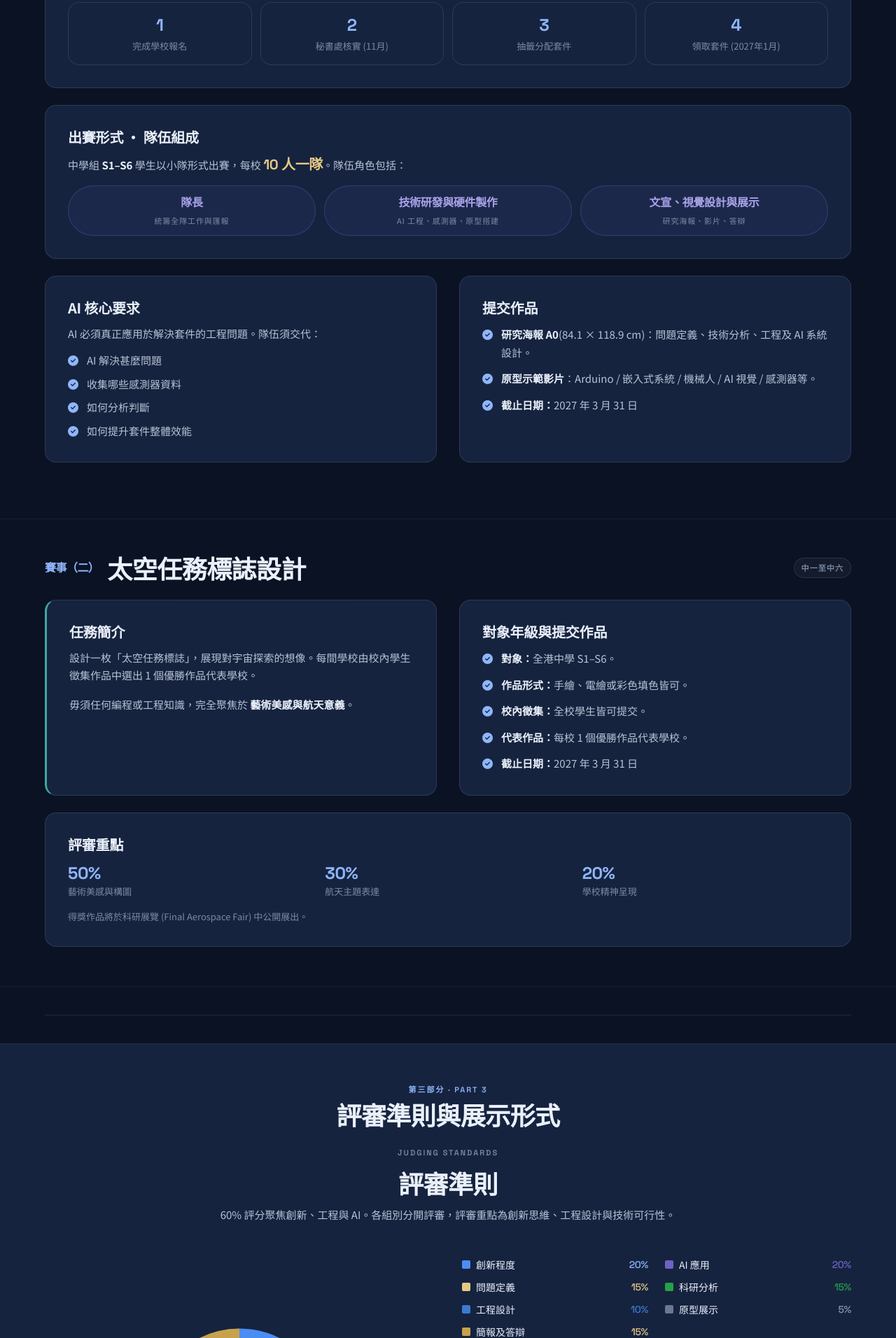
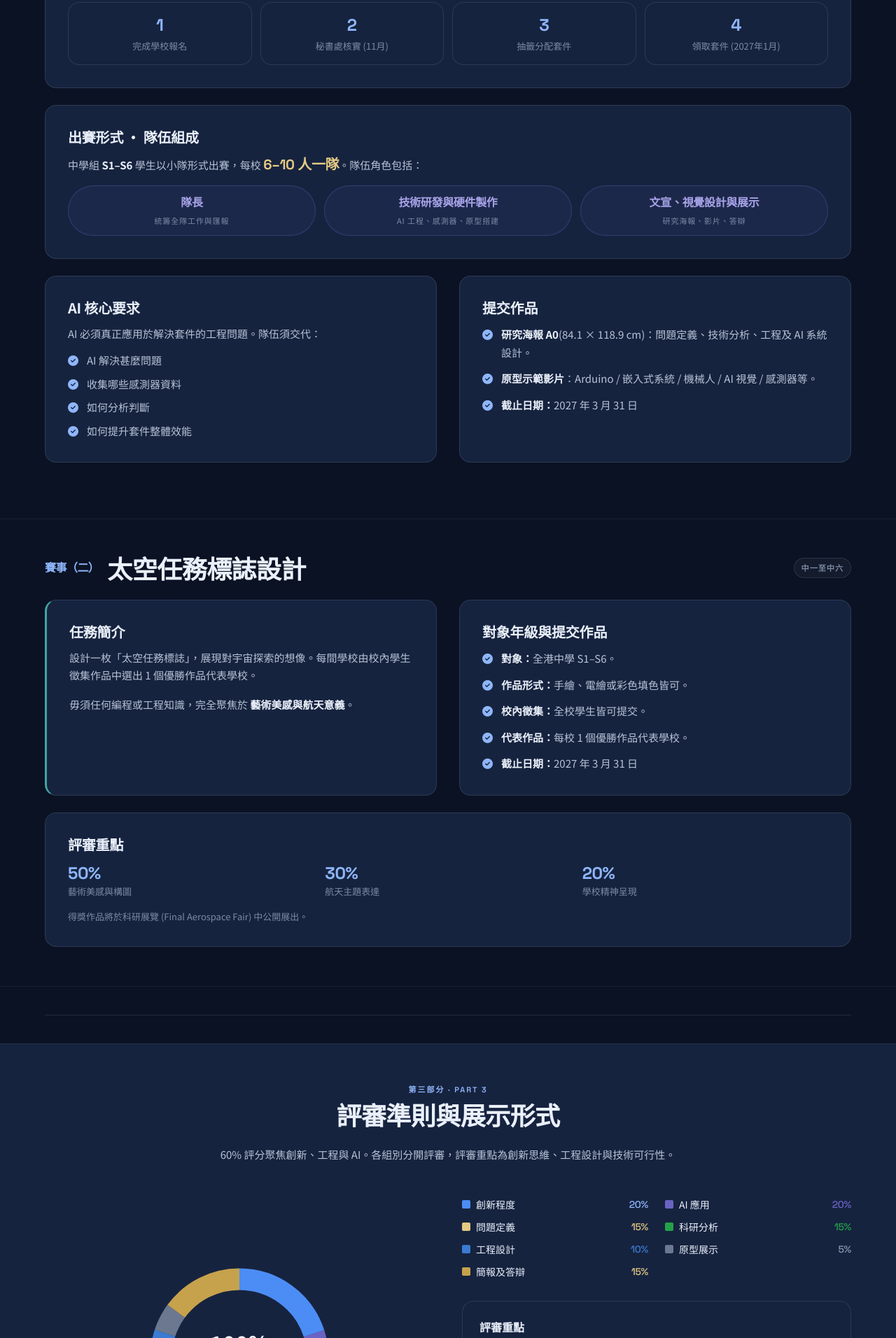
Before and after one commit to oneup24/HKATA_AI_COM, a plain HTML site: page secondary.html in a window 1280 px wide. Shown: the part 3209-5121 px from the top of the page at 70% size. Drawn offline with nearby package versions, Linux system fonts and the light colour scheme.

Commit message:
Update team size to 6–10 人一隊 and remove Judging Standards heading on primary/secondary sub-pages

```diff
--- a/secondary.html
+++ b/secondary.html
@@ -8,6 +8,9 @@
     <meta property="og:title" content="中學比賽章程 | 航天築夢大賽">
     <meta property="og:description" content="中學組 (S1–S6)：標誌設計 + 航天 AI 工程 (未來火星基地)">
     <meta property="og:type" content="website">
+    <meta property="og:image" content="doc/img/prospectus-banner-secondary-og.png">
+    <meta name="twitter:card" content="summary_large_image">
+    <meta name="twitter:image" content="doc/img/prospectus-banner-secondary-og.png">
     <link rel="canonical" href="/secondary.html">
     <link rel="icon" type="image/png" href="logo.png">
 
@@ -256,7 +259,7 @@
 
                 <div class="card p-8 mb-6">
                     <h3 class="h3 mb-3">出賽形式 · 隊伍組成</h3>
-                    <p class="body mb-4">中學組 <strong class="text-[var(--text-hi)]">S1–S6</strong> 學生以小隊形式出賽，每校 <strong class="text-[var(--gold-300)] font-display text-xl">10 人一隊</strong>。隊伍角色包括：</p>
+                    <p class="body mb-4">中學組 <strong class="text-[var(--text-hi)]">S1–S6</strong> 學生以小隊形式出賽，每校 <strong class="text-[var(--gold-300)] font-display text-xl">6–10 人一隊</strong>。隊伍角色包括：</p>
                     <ul class="grid sm:grid-cols-3 gap-3 body">
                         <li class="chip chip-s justify-center text-center py-3 px-4">
                             <div>
@@ -358,8 +361,6 @@
         <section id="ch-4" class="pt-4 pb-14">
             <div class="container-x">
                 <div class="text-center mb-12">
-                    <div class="eyebrow mb-3">Judging Standards</div>
-                    <h3 class="h2 mb-3">評審準則</h3>
                     <p class="body max-w-2xl mx-auto">60% 評分聚焦創新、工程與 AI。各組別分開評審，評審重點為創新思維、工程設計與技術可行性。</p>
                 </div>
 
```
Also changed, not shown: primary.html (+0 -2 lines).
